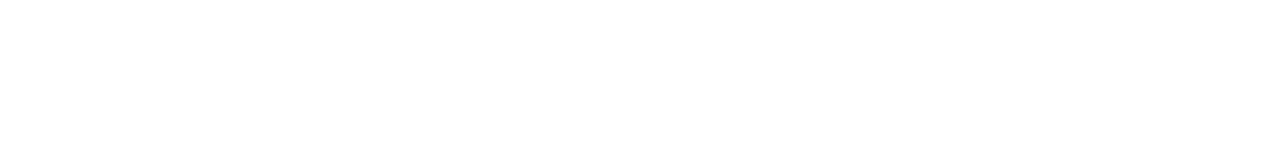
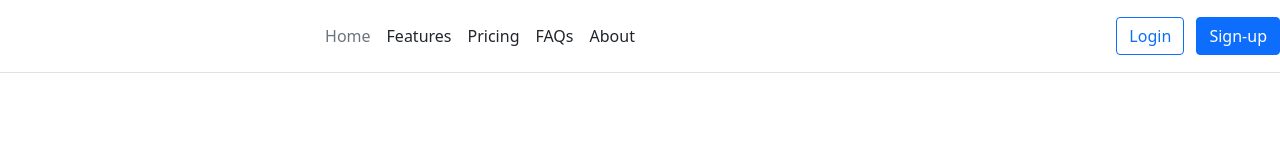
Before and after one commit to Dillon-15/JD-safespace, a plain HTML site: page index.html in a window 1280 px wide. Drawn offline with nearby package versions, Linux system fonts and the light colour scheme.

Commit message:
added nav

```diff
--- a/index.html
+++ b/index.html
@@ -4,9 +4,39 @@
     <meta charset="UTF-8">
     <meta http-equiv="X-UA-Compatible" content="IE=edge">
     <meta name="viewport" content="width=device-width, initial-scale=1.0">
+
+    <!-- CSS only -->
+    <link href="https://cdn.jsdelivr.net/npm/bootstrap@5.1.3/dist/css/bootstrap.min.css" rel="stylesheet" integrity="sha384-1BmE4kWBq78iYhFldvKuhfTAU6auU8tT94WrHftjDbrCEXSU1oBoqyl2QvZ6jIW3" crossorigin="anonymous">
+
+    <link rel="stylesheet" href="styles.css">
+
     <title>JD Safe Space</title>
 </head>
 <body>
+    <header class="d-flex flex-wrap align-items-center justify-content-center justify-content-md-between py-3 mb-4 border-bottom">
+        <img src="" alt="">
 
+        <ul class="nav col-12 col-md-auto mb-2 justify-content-center mb-md-0">
+          <li><a href="#" class="nav-link px-2 link-secondary">Home</a></li>
+          <li><a href="#" class="nav-link px-2 link-dark">Features</a></li>
+          <li><a href="#" class="nav-link px-2 link-dark">Pricing</a></li>
+          <li><a href="#" class="nav-link px-2 link-dark">FAQs</a></li>
+          <li><a href="#" class="nav-link px-2 link-dark">About</a></li>
+        </ul>
+
+        <div class="col-md-3 text-end">
+          <button type="button" class="btn btn-outline-primary me-2">Login</button>
+          <button type="button" class="btn btn-primary">Sign-up</button>
+        </div>
+      </header>
+    <div class="contianer">
+
+    </div>
+
+
+
+
+    <!-- JavaScript Bundle with Popper -->
+    <script src="https://cdn.jsdelivr.net/npm/bootstrap@5.1.3/dist/js/bootstrap.bundle.min.js" integrity="sha384-ka7Sk0Gln4gmtz2MlQnikT1wXgYsOg+OMhuP+IlRH9sENBO0LRn5q+8nbTov4+1p" crossorigin="anonymous"></script>
 </body>
 </html>
```
Also changed, not shown: styles.css (added), styles.scss (added), 6 other files.
